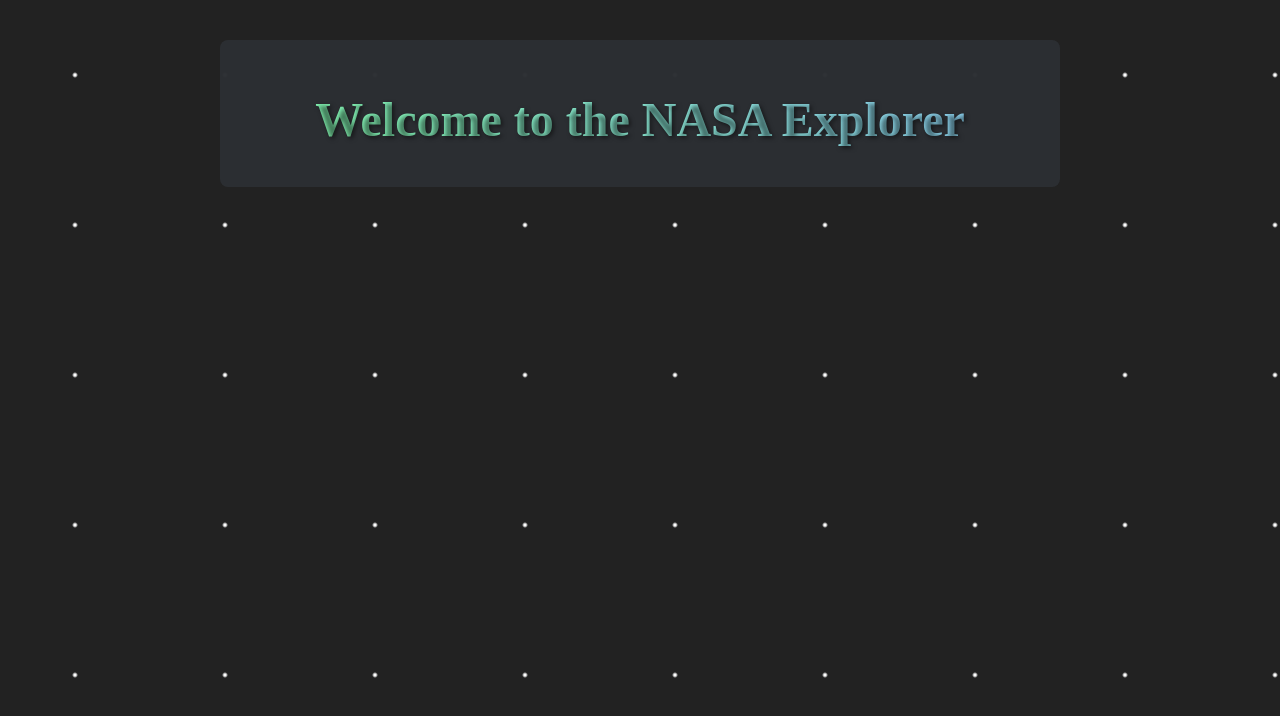
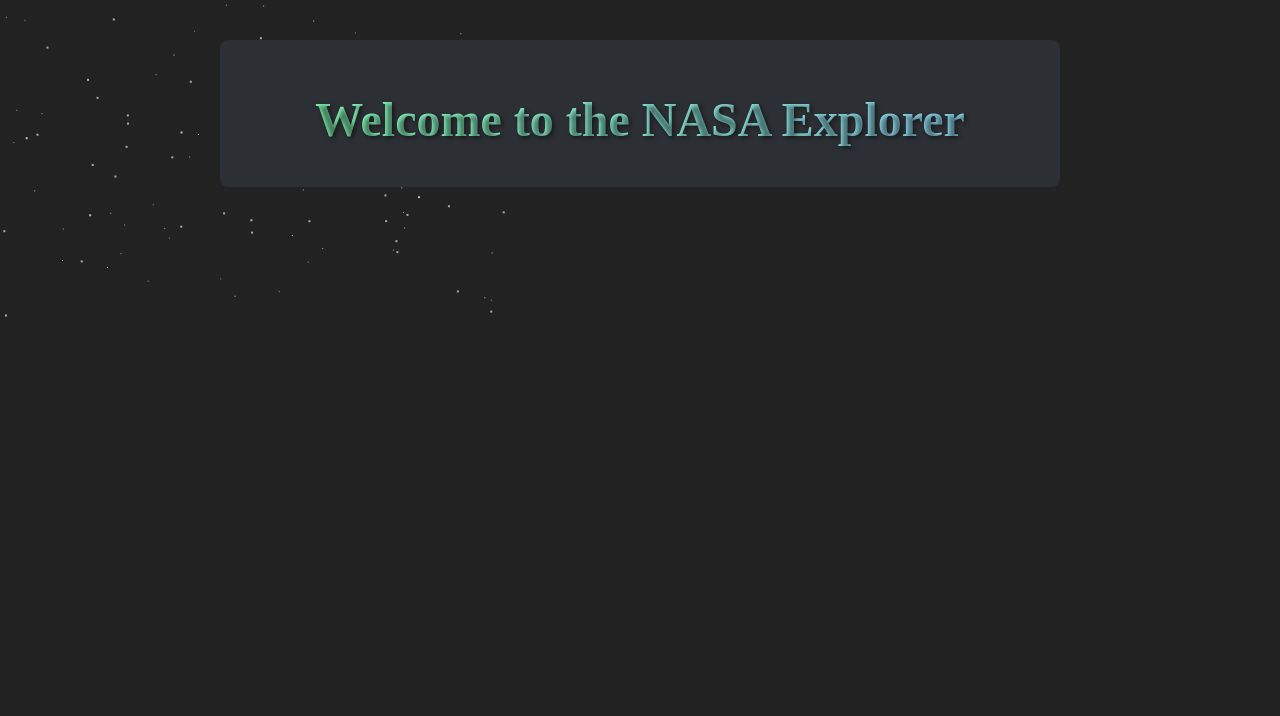
Before and after one commit to LongDefeat/nasa-explorer, a Next.js app: page / in a window 1280 px wide. Shown: the top 716 px of the page. Built offline with nearby package versions, Linux system fonts and the light colour scheme; no server answers.

Commit message:
add StarryBackground

```diff
--- /dev/null
+++ b/components/StarryBackground.module.css
@@ -0,0 +1,33 @@
+.starryBackground {
+  z-index: 0; /* Ensuring it's below the main content */
+  position: fixed; /* This will ensure it covers the entire viewport */
+  top: 0;
+  left: 0;
+  width: 100%;
+  height: 100%;
+}
+
+  .star {
+    position: absolute;
+    background-color: #FFF;
+    width: 2px;
+    height: 2px;
+    border-radius: 50%;
+    animation: moveStar 20s infinite linear, shimmerStar 1.5s infinite alternate;
+    opacity: 0.7;
+}
+
+  @keyframes moveStar {
+    0% {
+      transform: translate(0, 0);
+    }
+    100% {
+      transform: translate(calc(100vw * random()), calc(100vh * random()));
+    }
+}
+
+  @keyframes shimmerStar {
+    0% { opacity: 0.7; }
+    50% { opacity: 1; }
+    100% { opacity: 0.7; }
+}
--- /dev/null
+++ b/components/StarryBackground.tsx
@@ -0,0 +1,26 @@
+import { useEffect, useRef } from 'react';
+import styles from './StarryBackground.module.css';
+
+const StarryBackground: React.FC = () => {
+  const starRefs = useRef<HTMLDivElement[]>([]);
+
+  useEffect(() => {
+    starRefs.current.forEach(star => {
+      const x = Math.random() * window.innerWidth;
+      const y = Math.random() * window.innerHeight;
+      star.style.transform = `translate(${x}px, ${y}px)`;
+      star.style.width = `${0.5 + Math.random() * 2}px`;
+      star.style.height = star.style.width;
+    });
+  }, []);
+
+  return (
+    <div className={styles.starryBackground}>
+      {[...Array(100)].map((_, i) => (
+        <div key={i} className={styles.star} ref={el => starRefs.current[i] = el}></div>
+      ))}
+    </div>
+  );
+};
+
+export default StarryBackground;
--- a/pages/Home.module.css
+++ b/pages/Home.module.css
@@ -7,6 +7,8 @@
   border-radius: 8px;
   margin: 40px auto;
   max-width: 800px;
+  position: relative;
+  z-index: 1;
 }
 
 .intro {
--- a/pages/index.tsx
+++ b/pages/index.tsx
@@ -3,6 +3,7 @@
 import { useEffect, useState } from 'react';
 import nasaConfig from '../config';
 import styles from './Home.module.css';
+import StarryBackground from '../components/StarryBackground';
 
 const HomePage: NextPage = () => {
   const [data, setData] = useState(null);
@@ -25,6 +26,8 @@
   }, []);
 
   return (
+    <>
+    <StarryBackground />
     <div className={styles.container}>
       <h1 className={styles.intro}>Welcome to the NASA Explorer</h1>
       {data && (
@@ -35,6 +38,7 @@
         </div>
       )}
     </div>
+    </>
   );
 };
 
--- a/styles/globals.css
+++ b/styles/globals.css
@@ -1,26 +1,3 @@
 body {
     background-color: #222;
-    background-image:
-      radial-gradient(ellipse, #fff 1px, transparent 3px);
-
-
-    background-size: 150px 150px, 75px 75px;
-    background-position: 0 0, 37.5px 37.5px;
-
-    animation: twinkling 1.5s infinite alternate;
 }
-
-
-/* key frames */
-
-@keyframes twinkling {
-    0% {
-      opacity: 0.98;
-    }
-    50% {
-      opacity: 1;
-    }
-    100% {
-      opacity: 0.98;
-    }
-  }
```
